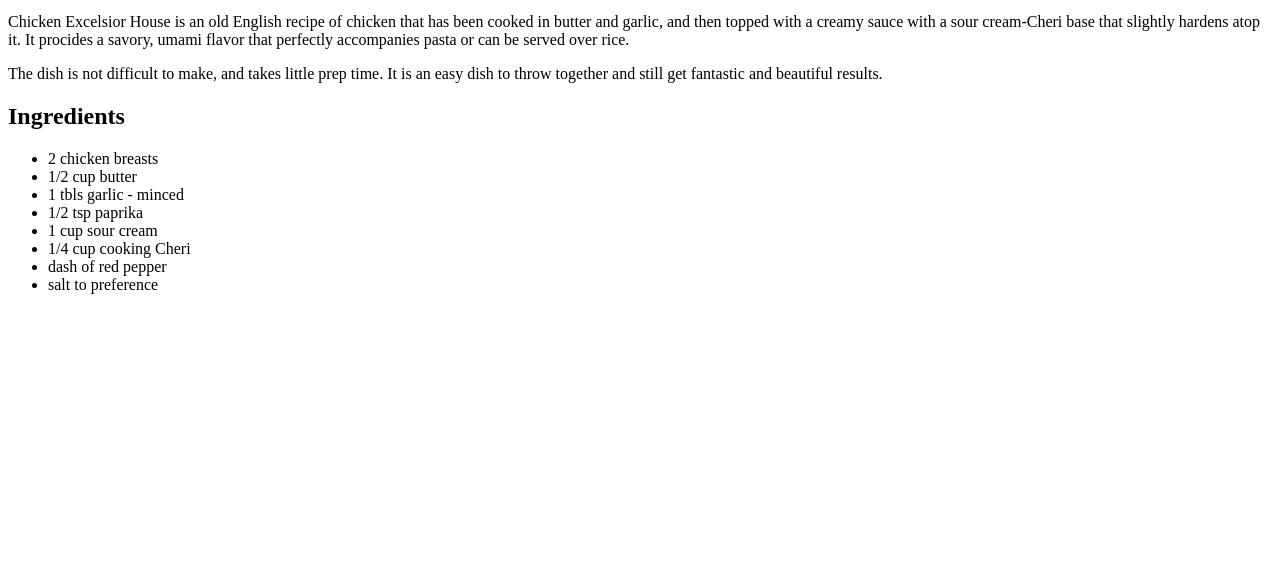
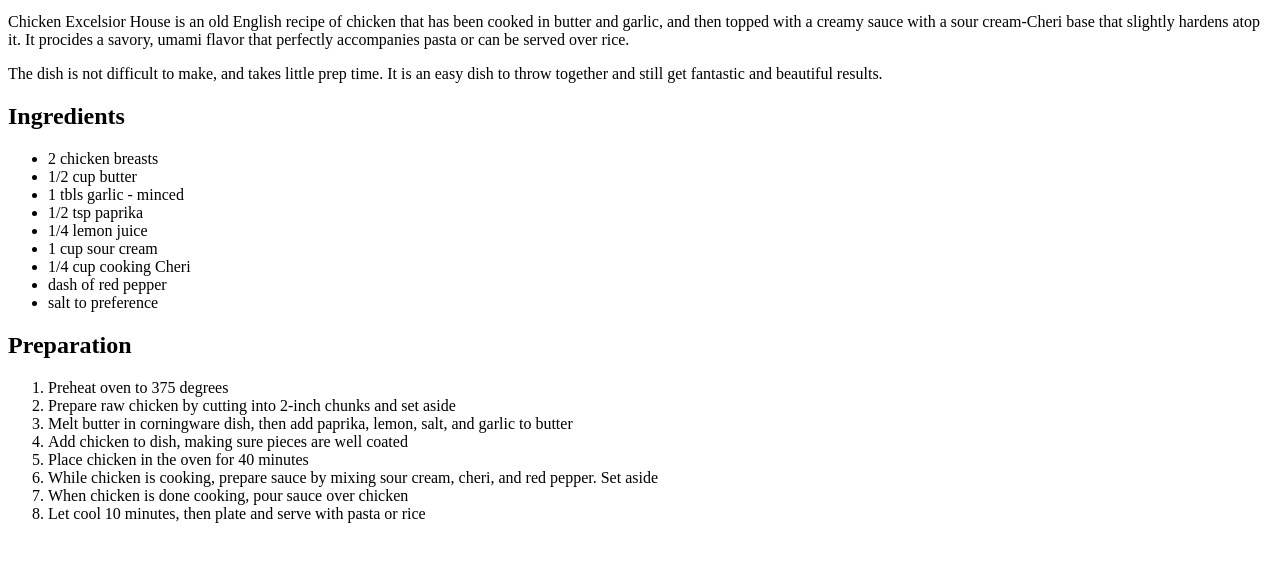
Before and after one commit to NVosl/odin-recipes, a plain HTML site: page recipes/ceh.html in a window 1280 px wide. Shown: the part 101-662 px from the top of the page. Drawn offline with Linux system fonts and the light colour scheme.

Commit message:
Added Ordered list - Preparation

```diff
--- a/recipes/ceh.html
+++ b/recipes/ceh.html
@@ -15,11 +15,23 @@
           <li>1/2 cup butter</li>
           <li>1 tbls garlic - minced</li>
           <li>1/2 tsp paprika</li>
+          <li>1/4 lemon juice</li>
           <li>1 cup sour cream</li>
           <li>1/4 cup cooking Cheri</li>
           <li>dash of red pepper</li>
           <li>salt to preference</li>
       </ul>
+      <h2>Preparation</h2>
+      <ol>
+          <li>Preheat oven to 375 degrees</li>
+          <li>Prepare raw chicken by cutting into 2-inch chunks and set aside</li>
+          <li>Melt butter in corningware dish, then add paprika, lemon, salt, and garlic to butter</li>
+          <li>Add chicken to dish, making sure pieces are well coated</li>
+          <li>Place chicken in the oven for 40 minutes</li>
+          <li>While chicken is cooking, prepare sauce by mixing sour cream, cheri, and red pepper. Set aside</li>
+          <li>When chicken is done cooking, pour sauce over chicken</li>
+          <li>Let cool 10 minutes, then plate and serve with pasta or rice</li>
+      </ol>
     </body>
 
 </html>
```
